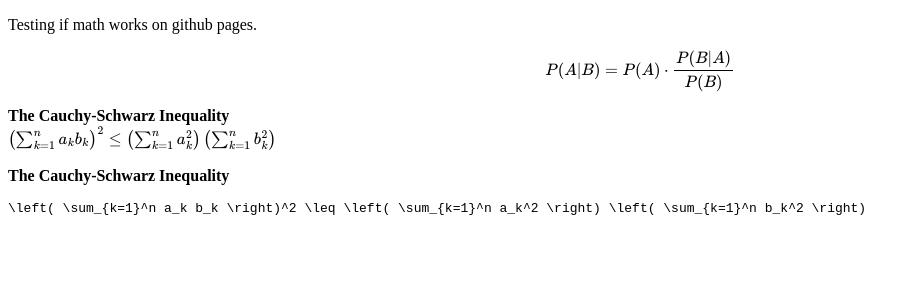
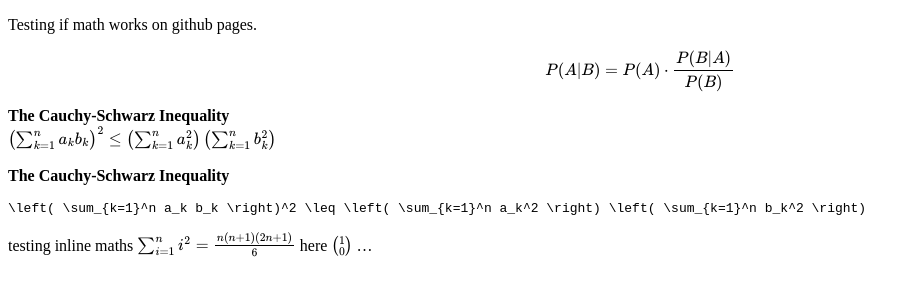
Before and after one commit to zvold/test-gh-pages, a Jekyll site: the page built from docs/math.md, in a window 1280 px wide. Shown: the top 300 px of the page, without its empty margins (0-919 px from the left). Built offline with Jekyll 4.4.1, drawn with Linux system fonts in a browser that asks for light colours; formulas are drawn with MathJax 3.

Commit message:
more inine math testing

````diff
--- a/docs/math.md
+++ b/docs/math.md
@@ -15,3 +15,5 @@ $$\left( \sum_{k=1}^n a_k b_k \right)^2 \leq \left( \sum_{k=1}^n a_k^2 \right) \
 ```math
 \left( \sum_{k=1}^n a_k b_k \right)^2 \leq \left( \sum_{k=1}^n a_k^2 \right) \left( \sum_{k=1}^n b_k^2 \right)
 ```
+
+testing inline maths $$\sum_{i=1}^{n} i^2 = \frac{n(n+1)(2n+1)}{6}$$ here $$\begin{psmallmatrix} 1 \\ 0 \end{psmallmatrix}$$ ...
````
